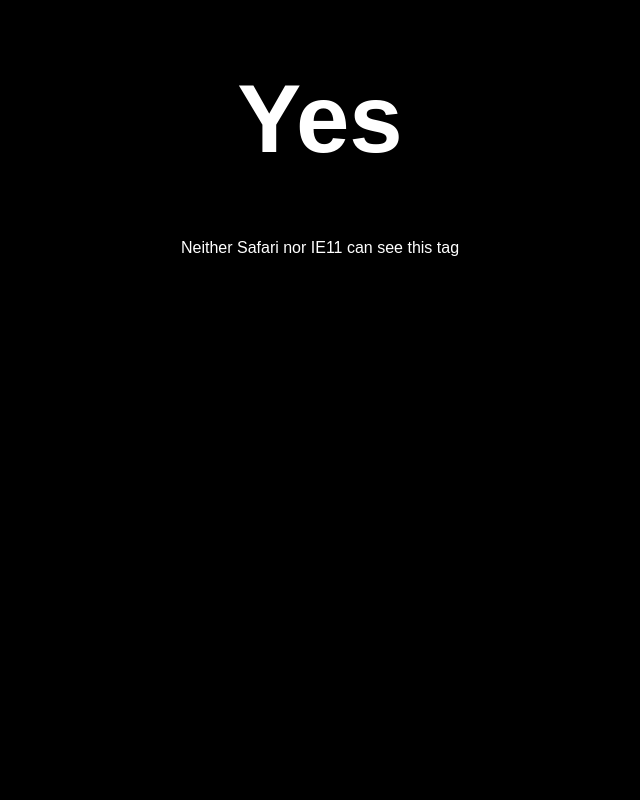
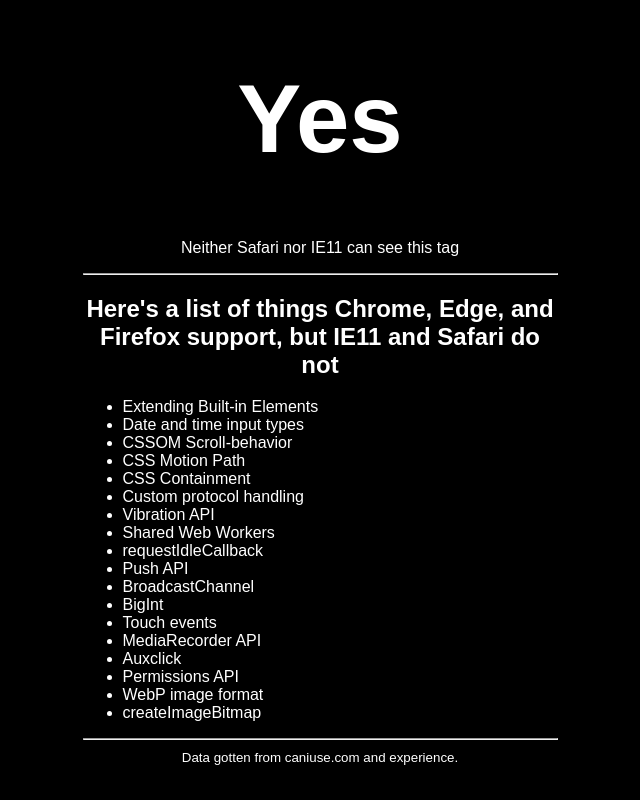
Before and after one commit to andyricchuiti/is-safari-the-new-ie, a website with bundled scripts: page src/index.html in a window 1280 px wide. Shown: the whole page, without its empty margins (320-960 px from the left). Built offline with nearby package versions, Linux system fonts and the light colour scheme.

Commit message:
updated featurelist

```diff
--- a/src/app/app.component.js
+++ b/src/app/app.component.js
@@ -11,8 +11,11 @@ class IsSafariIe extends LitElement {
 
   render() {
     return html`
-      <h1>Yes</h1>
-      <p is="safari-test"></p>
+      <div class="container" role="main">
+        <h1>Yes</h1>
+        <p is="safari-test"></p>
+        <feature-list></feature-list>
+      </div>
     `;
   }
 }
--- a/src/app/app.style.js
+++ b/src/app/app.style.js
@@ -2,11 +2,22 @@
 
 export const style = css`
   :host {
+    font-size: 16px;
+  }
+
+  .container {
+    margin: 0 1em;
     text-align: center;
+  }
+  @media (min-width: 768px) {
+    .container {
+      margin: 0 auto;
+      max-width: 475px;
+    }
   }
 
   h1 {
-    font-size: 96px;
+    font-size: 6em;
   }
 
   p {
--- a/src/app/feature-list/feature-list.component.js
+++ b/src/app/feature-list/feature-list.component.js
@@ -1,4 +1,4 @@
-import { LitElement } from 'lit-element';
+import { html, LitElement } from 'lit-element';
 import { style } from './feature-list.style.js';
 import { customElement } from '../shared/custom-elements.decorator.js';
 
@@ -8,4 +8,36 @@ class FeatureList extends LitElement {
   static get styles() {
     return style;
   }
+
+  render() {
+    return html`
+      <hr>
+        <h2>
+          Here's a list of things Chrome, Edge, and Firefox support, but IE11 and Safari do not
+        </h2>
+        <ul>
+          <li>Extending Built-in Elements</li>
+          <li>Date and time input types</li>
+          <li>CSSOM Scroll-behavior</li>
+          <li>CSS Motion Path</li>
+          <li>CSS Containment</li>
+          <li>Custom protocol handling</li>
+          <li>Vibration API</li>
+          <li>Shared Web Workers</li>
+          <li>requestIdleCallback</li>
+          <li>Push API</li>
+          <li>BroadcastChannel</li>
+          <li>BigInt</li>
+          <li>Touch events</li>
+          <li>MediaRecorder API</li>
+          <li>Auxclick</li>
+          <li>Permissions API</li>
+          <li>WebP image format</li>
+          <li>createImageBitmap</li>
+        </ul>
+        <hr></hr>
+        <small>Data gotten from caniuse.com and experience.</small>
+      </section>
+    `;
+  }
 }
--- a/src/app/feature-list/feature-list.style.js
+++ b/src/app/feature-list/feature-list.style.js
@@ -1,3 +1,7 @@
 import { css } from 'lit-element';
 
-export const style = css``;
+export const style = css`
+  ul {
+    text-align: left;
+  }
+`;
--- a/src/index.html
+++ b/src/index.html
@@ -3,7 +3,7 @@
 <head>
   <meta charset="utf-8">
   <meta name="viewport" content="width=device-width, initial-scale=1.0, viewport-fit=cover" />
-  <meta name="Description" content="Safari is the new IE11.">
+  <meta name="Description" content="Yes, Safari is the new IE11.">
   <base href="/">
 
   <style>
```
